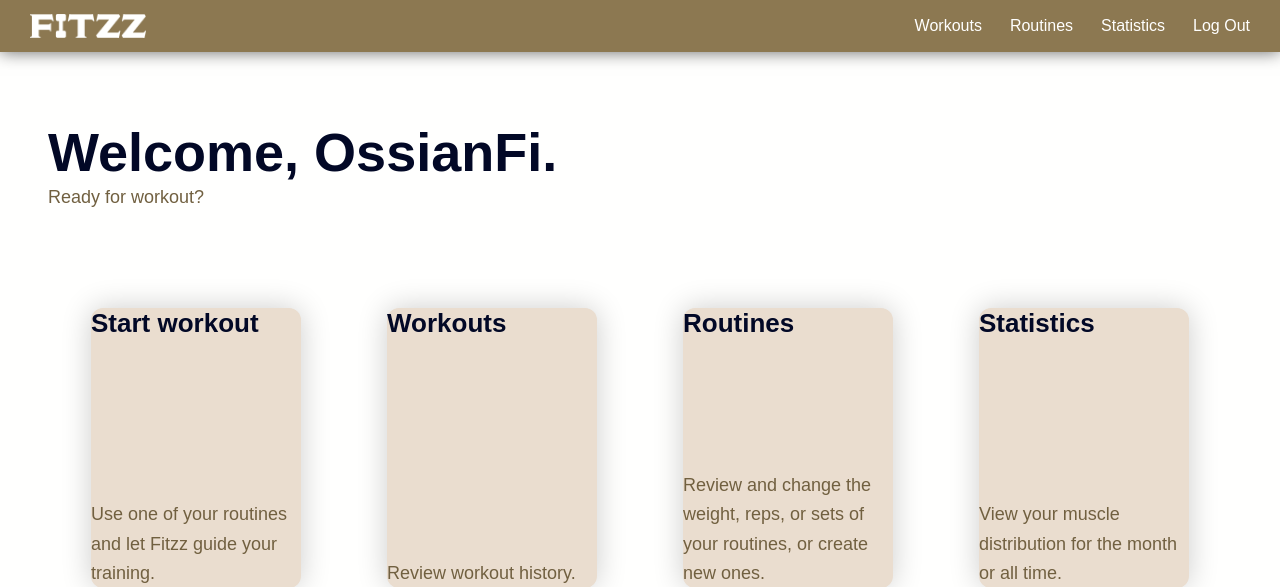
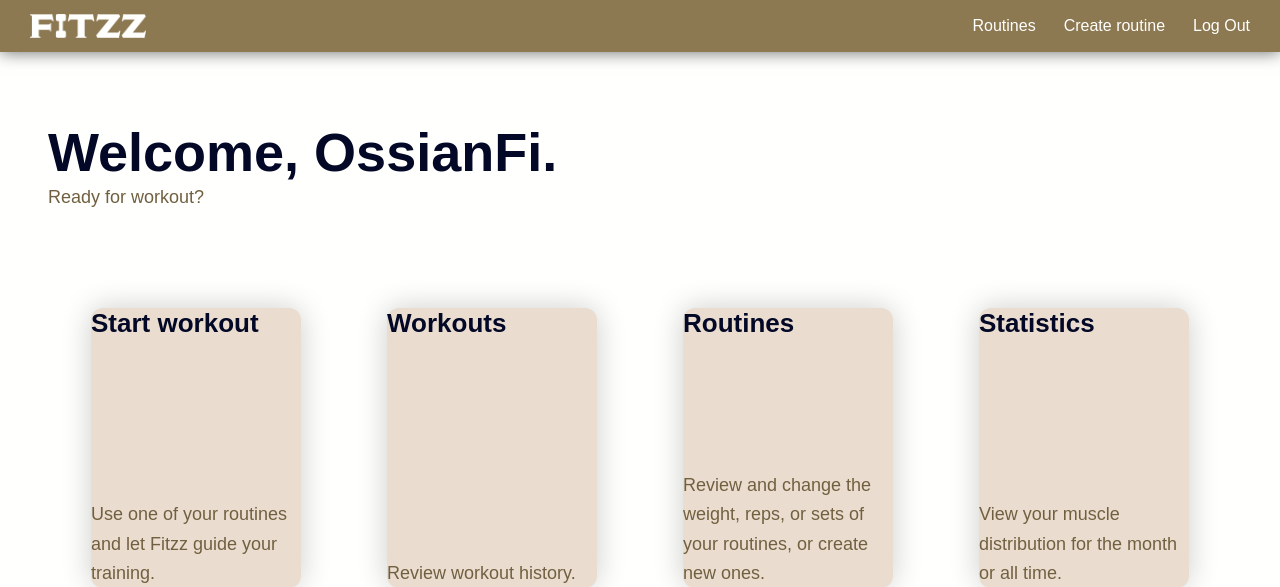
Before and after one commit to OssianGH/Fitzz, a Flask app: page / in a window 1280 px wide. Shown: the top 587 px of the page. Run offline with Flask 3, Linux system fonts and the light colour scheme; a user stored in the database is signed in; some libraries are stand-ins or nearby versions; some web fonts are replaced.

Commit message:
final header secctions

```diff
--- a/templates/base.html
+++ b/templates/base.html
@@ -21,13 +21,10 @@
                 <nav class="collapse" id="nav">
                     <ul>
                         <li>
-                            <a href="/workouts"><span>Workouts</span></a>
+                            <a href="/"><span>Routines</span></a>
                         </li>
                         <li>
-                            <a href="/routines"><span>Routines</span></a>
-                        </li>
-                        <li>
-                            <a href="/statistics"><span>Statistics</span></a>
+                            <a href="/routine/new"><span>Create routine</span></a>
                         </li>
                         <li>
                             <a href="/logout"><span>Log Out</span></a>
```
